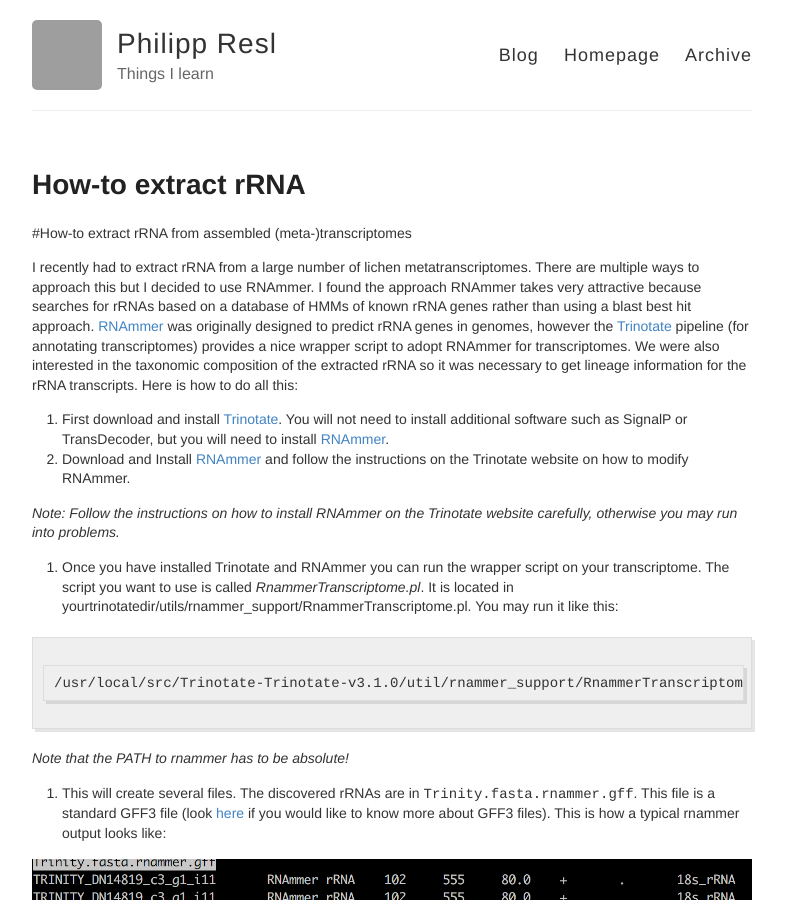
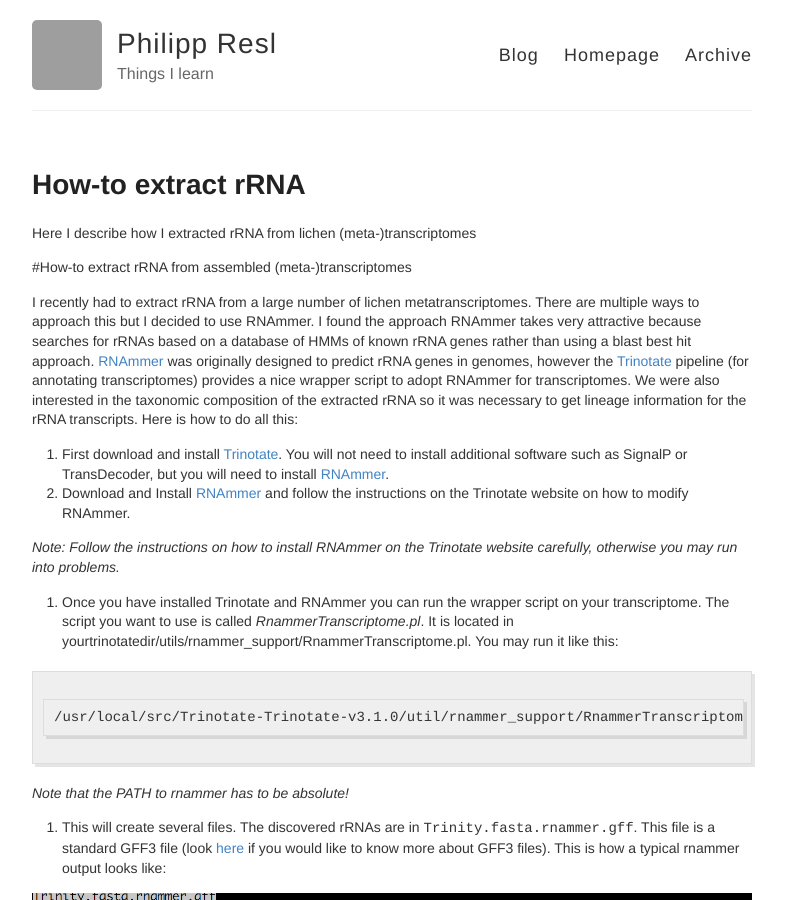
Before and after one commit to reslp/blog, a Jekyll site: the page built from _posts/2017-12-06-Extract-rRNA-from-Transcriptomes.md, in a window 1280 px wide and 900 px high. Shown: the whole window, without its empty margins (248-1034 px from the left). Built offline with Jekyll 4.4.1, drawn with Linux system fonts in a browser that asks for light colours; comment, search, counter and statistics services are not loaded; grey boxes are pictures that could not be loaded.

Commit message:
summary added

```diff
--- a/_posts/2017-12-06-Extract-rRNA-from-Transcriptomes.md
+++ b/_posts/2017-12-06-Extract-rRNA-from-Transcriptomes.md
@@ -2,6 +2,8 @@
 layout: post
 title: How-to extract rRNA
 ---
+Here I describe how I extracted rRNA from lichen (meta-)transcriptomes
+
 #How-to extract rRNA from assembled (meta-)transcriptomes
 
 I recently had to extract rRNA from a large number of lichen metatranscriptomes. There are multiple ways to approach this but I decided to use RNAmmer. I found the approach RNAmmer takes very attractive because searches for rRNAs based on a database of HMMs of known rRNA genes rather than using a blast best hit approach. [RNAmmer](http://www.cbs.dtu.dk/cgi-bin/sw_request?rnammer) was originally designed to predict rRNA genes in genomes, however the [Trinotate](https://trinotate.github.io) pipeline (for annotating transcriptomes) provides a nice wrapper script to adopt RNAmmer for transcriptomes. We were also interested in the taxonomic composition of the extracted rRNA so it was necessary to get lineage information for the rRNA transcripts.
```
